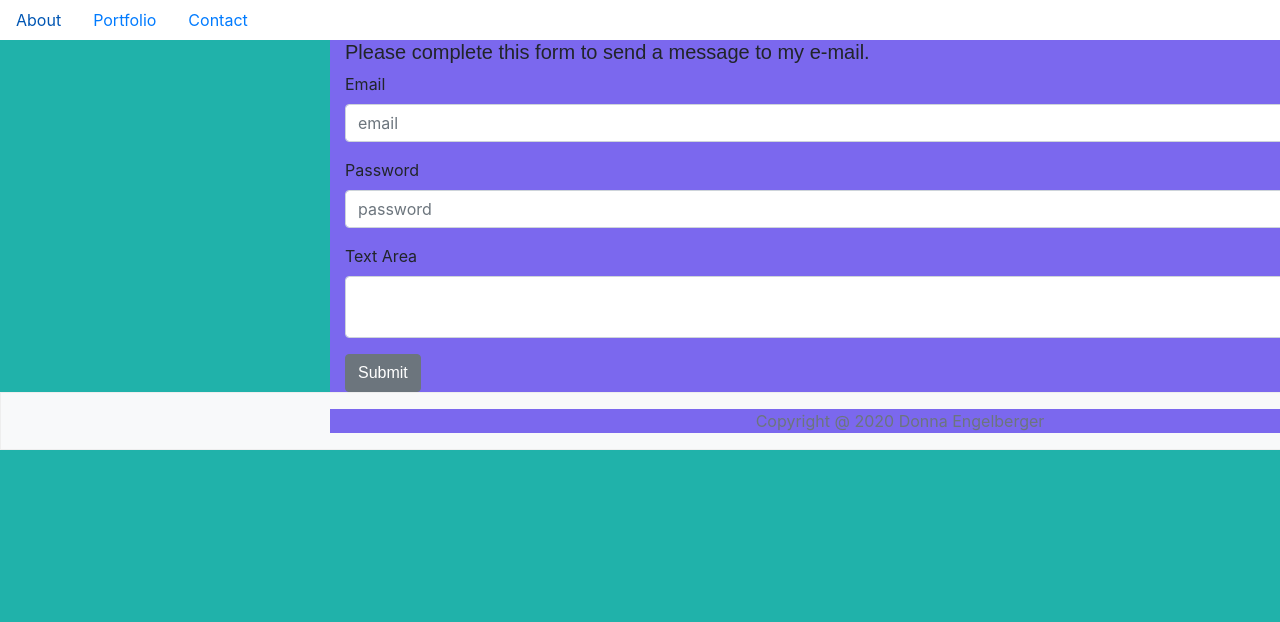
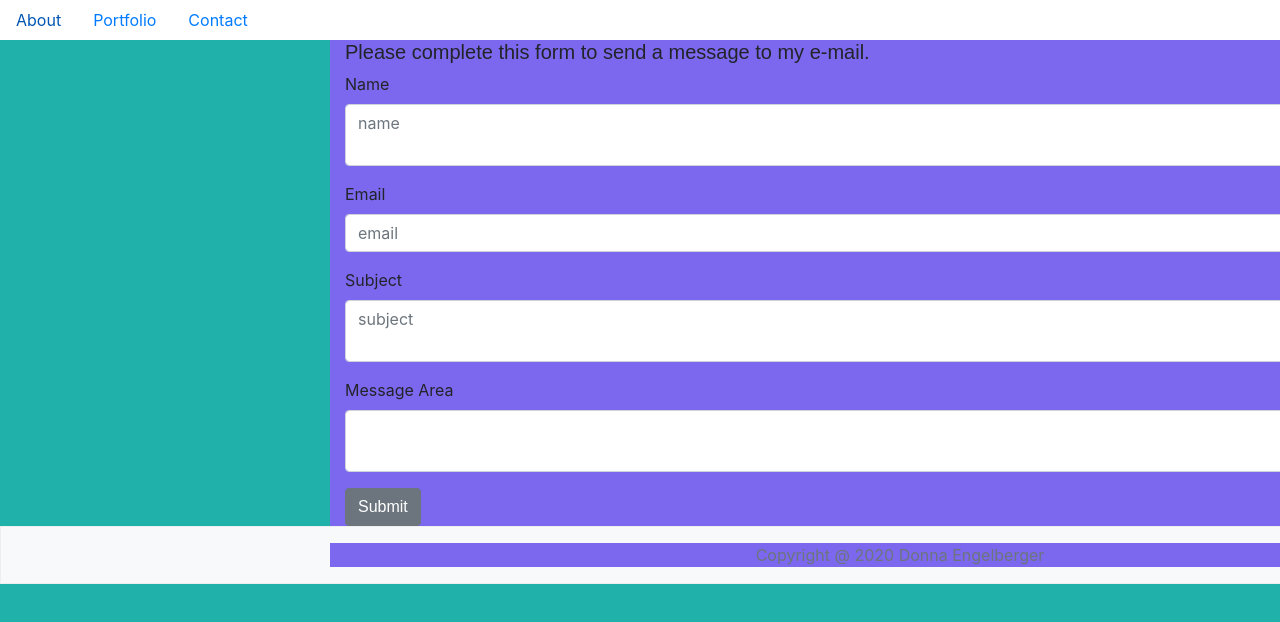
Before and after one commit to Dengelberger/ReactPortfolio, a React (Create React App) app: page /Contact in a window 1280 px wide. Shown: the top 622 px of the page. Built offline with nearby package versions, Linux system fonts and the light colour scheme; a web font is replaced by a local one.

Commit message:
added nodemail but still have conflicts with reactstrap.

```diff
--- a/src/components/Contact/Contact.js
+++ b/src/components/Contact/Contact.js
@@ -1,29 +1,81 @@
-import React from "react";
+import React, { Component } from "react";
 import { Button, Form, FormGroup, Label, Input } from 'reactstrap';
+import axios from "axios";
 import "./Contact.css"
 
-function Contact() {
-  return (
-    <div className="container">
+class Contact extends Component {
+  constructor(props) {
+    super(props);
+    this.state = {
+      name: '',
+      email: '',
+      subject: '',
+      message: ''
+    }
+  }
+
+  onNameChange(event) {
+    this.setState({ name: event.target.value })
+  }
+  onEmailChange(event) {
+    this.setState({ email: event.target.value })
+  }
+  onSubjectChange(event) {
+    this.setState({ subject: event.target.value })
+  }
+  onMsgChange(event) {
+    this.setState({ message: event.target.value })
+  }
+
+  submitEmail(e){
+    e.preventDefault();
+    axios({
+      method: "POST",
+      url:"/send",
+      data:  this.state
+    }).then((response)=>{
+      if (response.data.status === 'success'){
+          alert("Message Sent.");
+          this.resetForm()
+      }else if(response.data.status === 'fail'){
+          alert("Message failed to send.")
+      }
+    })
+}
+resetForm(){
+    this.setState({name: '', email: '',subject:'', message: ''})
+}
+
+render () {
+  return(
+    <div className = "container" >
       <Form className="contactForm">
         <h1>Please complete this form to send a message to my e-mail.</h1>
         <FormGroup>
-        <Label for="contactEmail">Email</Label>
-        <Input type="email" name="email" id="contactEmail" placeholder="email" />
+          <Label for="contactName">Name</Label>
+          <Input type="textarea" name="name" id="contactName" placeholder="name"
+          required value={this.state.name} onChange={this.onNameChange.bind(this)}/>
         </FormGroup>
         <FormGroup>
-        <Label for="contactPassword">Password</Label>
-        <Input type="password" name="password" id="contactPassword" placeholder="password" />
+          <Label for="contactEmail">Email</Label>
+          <Input type="email" name="email" id="contactEmail" placeholder="email"
+          required value={this.state.email} onChange={this.onEmailChange.bind(this)}/>
         </FormGroup>
         <FormGroup>
-        <Label for="contactText">Text Area</Label>
-        <Input type="textarea" name="text" id="contactText" />
+          <Label for="contactSubject">Subject</Label>
+          <Input type="textarea" name="subject" id="contactSubject" placeholder="subject"
+           required value={this.state.subject} onChange={this.onSubjectChange.bind(this)}/>
         </FormGroup>
-      <Button>Submit</Button>
+        <FormGroup>
+          <Label for="contactMessage">Message Area</Label>
+          <Input type="textarea" name="message" id="contactMessage"
+           required value={this.state.message} onChange={this.onMsgChange.bind(this)}/>
+        </FormGroup>
+        <Button onSubmit={this.submitEmail.bind(this)} method="POST">Submit</Button>
       </Form>
     </div>
   )
-
+  }
 }
 
 export default Contact;
```
Also changed, not shown: package.json (+6 -2 lines), src/sendMail.js (added, +48 -0 lines). Lines whose indentation alone changed are shown as unchanged.
